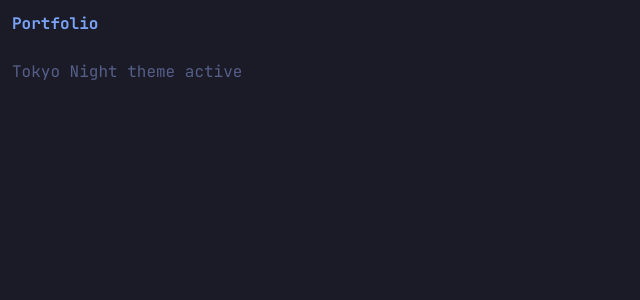
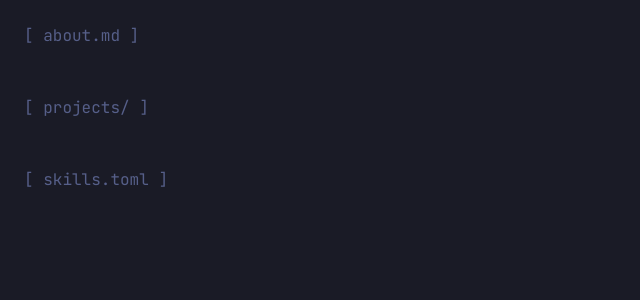
Before and after one commit to Hugo-Fabresse/Portfolio, a React (Vite) app: page / in a window 1280 px wide. Shown: the top 300 px of the page, without its empty margins (0-640 px from the left). Built offline with nearby package versions, Linux system fonts and the light colour scheme.

Commit message:
feat: add config-driven section system with registry pattern
Introduces siteConfig + getEnabledSections for declarative section
toggling, a sectionRegistry mapping keys to components, and updates
App to iterate and render only enabled sections in order.

```diff
--- a/src/App.tsx
+++ b/src/App.tsx
@@ -1,15 +1,28 @@
 /**
- * App - Root component.
+ * App — Root component.
  *
- * Iterates over enabled sections in config and renders them
- * via the section registry. Wraps everything in theme and SEO providers.
+ * Reads enabled sections from config, looks up components
+ * in the registry, and renders them in order.
+ * Wraps everything in theme and SEO providers.
  */
 
+import { getEnabledSections } from "@/config"
+import { sectionRegistry } from "@/registry"
+
 export default function App() {
+  const sections = getEnabledSections()
+
   return (
     <main className="min-h-screen font-mono">
-      <p className="p-3 text-tn-accent font-bold">Portfolio</p>
-      <p className="p-3 text-tn-comment">Tokyo Night theme active</p>
+      {sections.map(({ key }) => {
+        const Component = sectionRegistry[key]
+        if (!Component) return null
+        return (
+          <section key={key} id={key} className="p-3">
+            <Component />
+          </section>
+        )
+      })}
     </main>
   )
 }
--- /dev/null
+++ b/src/config.ts
@@ -0,0 +1,51 @@
+/**
+ * Site configuration — source of truth.
+ *
+ * Controls which sections are enabled, their navbar labels,
+ * and site-wide metadata. The Navbar and App read this to decide
+ * what to render.
+ *
+ * To enable/disable a section: toggle `enabled`.
+ * To add a section: add a new entry here + in registry.ts.
+ *
+ * @see docs/ARCHITECTURE.md — "Comment ajouter une section"
+ */
+
+/** Configuration for a single section */
+export interface SectionConfig {
+  /** Whether this section is rendered and shown in navbar */
+  enabled: boolean
+  /** Navbar label (styled as a filename for Neovim aesthetic) */
+  label: string
+}
+
+/** Full site configuration */
+export interface SiteConfig {
+  /** Site title shown in navbar and SEO */
+  title: string
+  /** Section toggle map — key must match registry.ts keys */
+  sections: Record<string, SectionConfig>
+  /** Ordered array of section keys (controls render + nav order) */
+  sectionOrder: string[]
+}
+
+export const siteConfig: SiteConfig = {
+  title: "SYS_ARCH",
+  sections: {
+    about:      { enabled: true,  label: "about.md" },
+    projects:   { enabled: true,  label: "projects/" },
+    experience: { enabled: false, label: "experience.log" },
+    skills:     { enabled: true,  label: "skills.toml" },
+  },
+  sectionOrder: ["about", "projects", "experience", "skills"],
+}
+
+/**
+ * Returns only the enabled sections in order.
+ * Used by App.tsx and Navbar to know what to render.
+ */
+export function getEnabledSections(): { key: string; config: SectionConfig }[] {
+  return siteConfig.sectionOrder
+    .filter((key) => siteConfig.sections[key]?.enabled)
+    .map((key) => ({ key, config: siteConfig.sections[key] }))
+}
--- /dev/null
+++ b/src/registry.ts
@@ -0,0 +1,24 @@
+/**
+ * Section registry — maps config keys to React components.
+ *
+ * This is the Open/Closed glue: App.tsx iterates config,
+ * looks up each key here, and renders the component.
+ * Adding a section = adding one entry here + one in config.ts.
+ *
+ * @see docs/TECHNICAL_DECISIONS.md TD-009
+ */
+
+import type { ComponentType } from "react"
+
+import About from "@/sections/About"
+import Projects from "@/sections/Projects"
+import Experience from "@/sections/Experience"
+import Skills from "@/sections/Skills"
+
+/** Maps section config keys to their React components */
+export const sectionRegistry: Record<string, ComponentType> = {
+  about: About,
+  projects: Projects,
+  experience: Experience,
+  skills: Skills,
+}
--- /dev/null
+++ b/src/sections/About.tsx
@@ -0,0 +1,10 @@
+/**
+ * Section About — Presentation and philosophy.
+ *
+ * Displays Hugo's bio, philosophy, and setup.
+ * Data: src/data/about.ts
+ */
+
+export default function About() {
+  return <div className="p-3"><p className="text-tn-comment">[ about.md ]</p></div>
+}
--- /dev/null
+++ b/src/sections/Experience.tsx
@@ -0,0 +1,10 @@
+/**
+ * Section Experience — Professional experience and leadership.
+ *
+ * Displays experience entries with SplitView detail panel.
+ * Data: src/data/experience.ts
+ */
+
+export default function Experience() {
+  return <div className="p-3"><p className="text-tn-comment">[ experience.log ]</p></div>
+}
--- /dev/null
+++ b/src/sections/Projects.tsx
@@ -0,0 +1,10 @@
+/**
+ * Section Projects — Personal projects showcase.
+ *
+ * Displays project cards with SplitView detail panel.
+ * Data: src/data/projects.ts
+ */
+
+export default function Projects() {
+  return <div className="p-3"><p className="text-tn-comment">[ projects/ ]</p></div>
+}
--- /dev/null
+++ b/src/sections/Skills.tsx
@@ -0,0 +1,10 @@
+/**
+ * Section Skills — Technical skills and certifications.
+ *
+ * Displays skill categories with SplitView detail panel.
+ * Data: src/data/skills.ts
+ */
+
+export default function Skills() {
+  return <div className="p-3"><p className="text-tn-comment">[ skills.toml ]</p></div>
+}
--- a/tsconfig.app.json
+++ b/tsconfig.app.json
@@ -20,6 +20,7 @@
     "noUnusedParameters": true,
     "erasableSyntaxOnly": true,
     "noFallthroughCasesInSwitch": true,
+    "ignoreDeprecations": "6.0",
     "baseUrl": ".",
     "paths": {
       "@/*": ["./src/*"]
```
